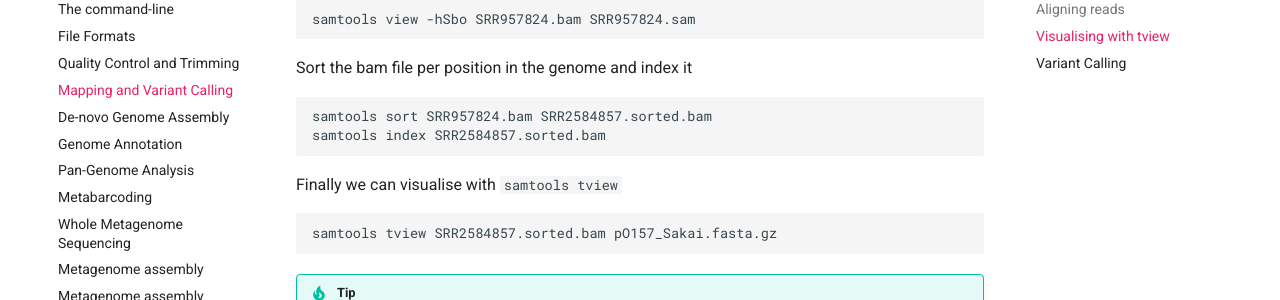
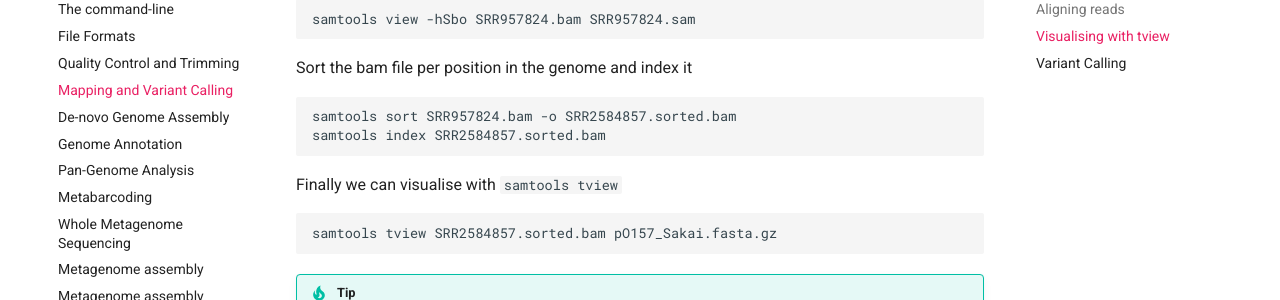
Before and after one commit to HadrienG/tutorials, an MkDocs documentation site: the page built from docs/mapping.md, in a window 1280 px wide and 900 px high, scrolled down 2207 px. Shown: the part 153-453 px from the top of the window. Built offline with MkDocs 1.6.1 and Material for MkDocs 9.7.7, drawn with Linux system fonts in a browser that asks for light colours; comment, search, counter and statistics services are not loaded; old or Windows-style settings are respelled for this version of MkDocs.

````diff
--- a/docs/mapping.md
+++ b/docs/mapping.md
@@ -69,7 +69,7 @@ samtools view -hSbo SRR957824.bam SRR957824.sam
 Sort the bam file per position in the genome and index it
 
 ```bash
-samtools sort SRR957824.bam SRR2584857.sorted.bam
+samtools sort SRR957824.bam -o SRR2584857.sorted.bam
 samtools index SRR2584857.sorted.bam
 ```
 
````
